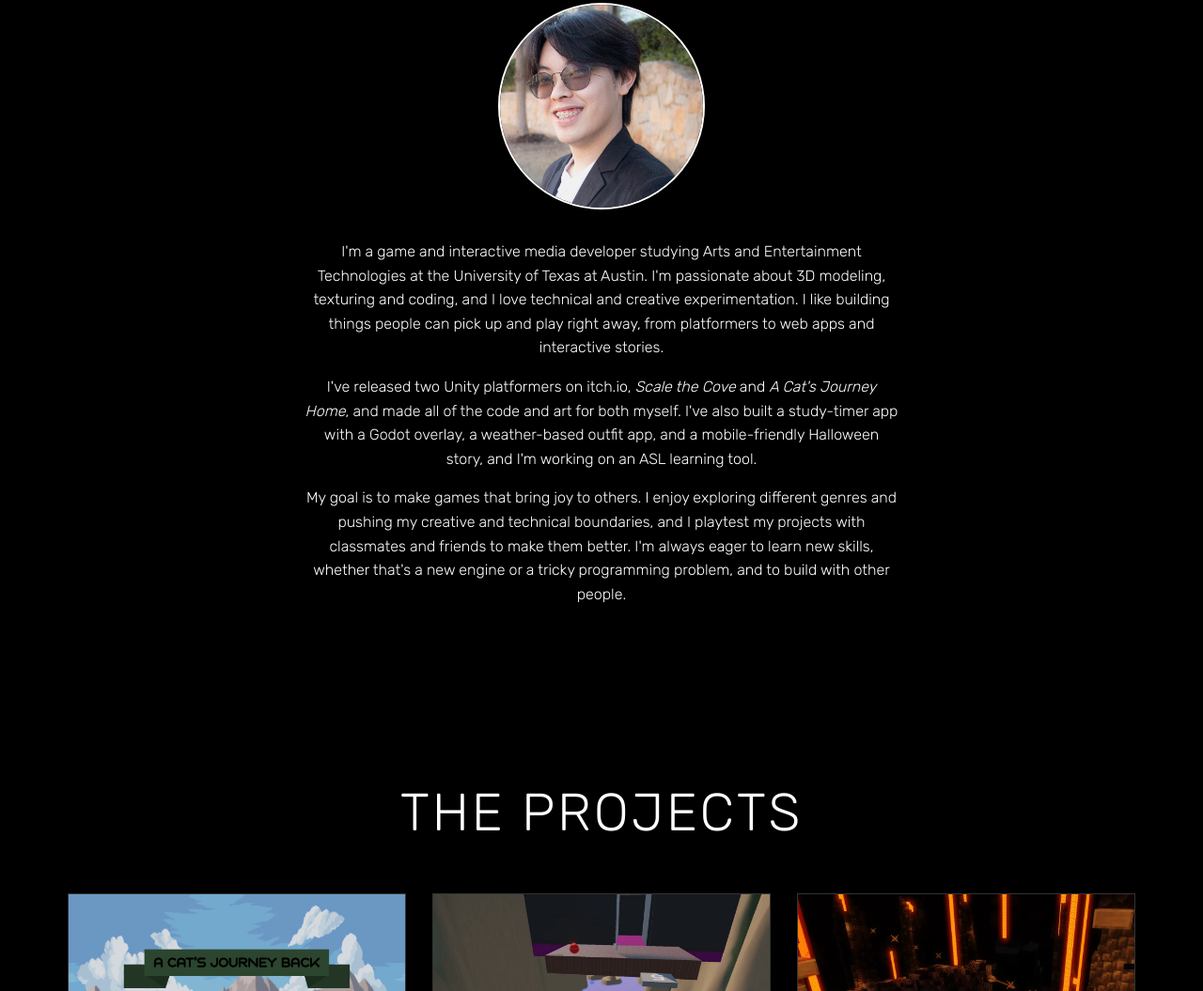
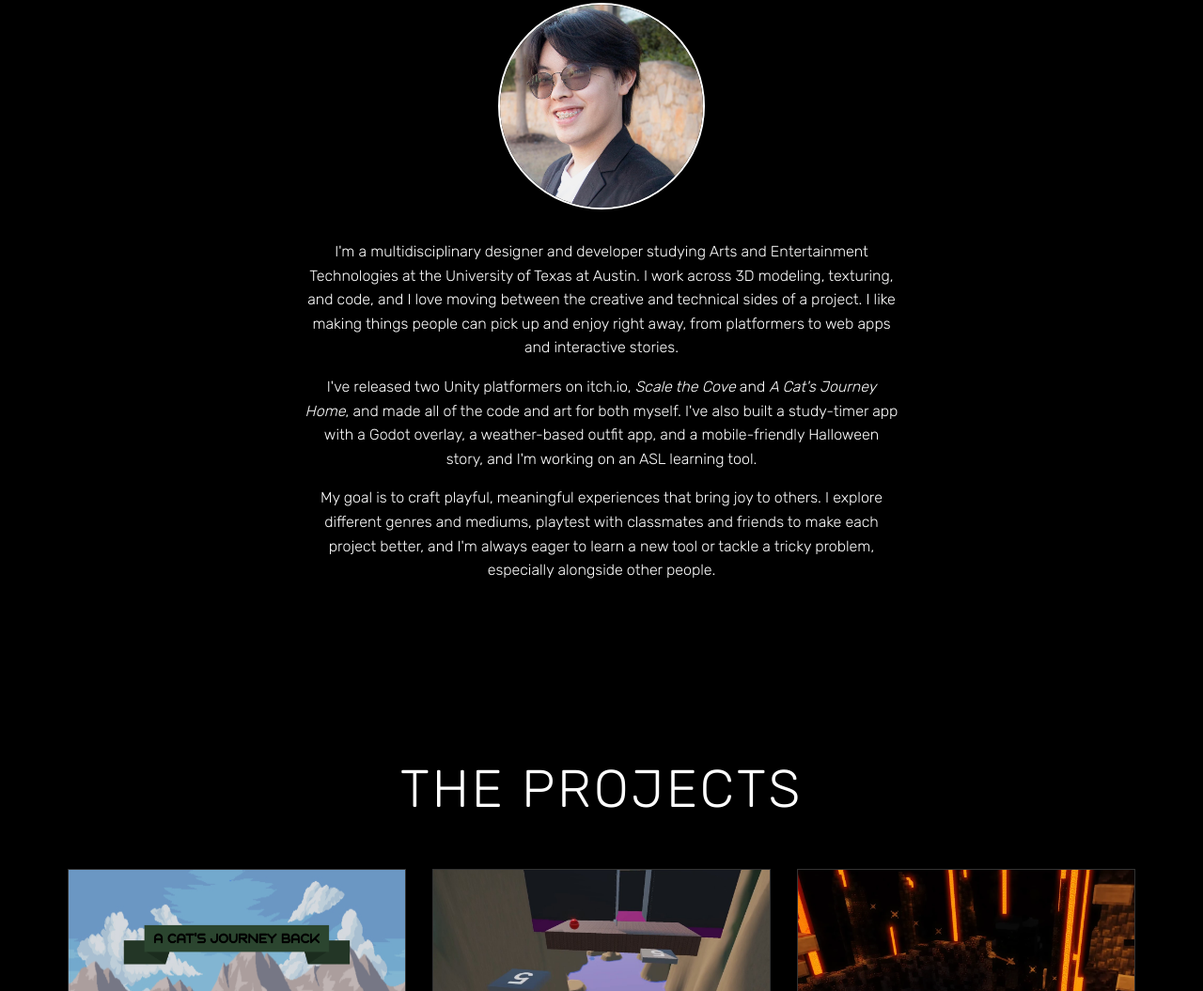
Before and after one commit to TristanTengGH2/tristantenggh2.github.io, a plain HTML site: page index.html in a window 1280 px wide. Shown: the part 825-1880 px from the top of the page at 94% size. Drawn offline with Linux system fonts and the light colour scheme.

Commit message:
Update about section
Co-Authored-By: Claude Sonnet 5.5 <noreply@anthropic.com>
Claude-Session: https://claude.ai/code/session_017LjVAjxEYt9rRVLbKudPg4

```diff
--- a/index.html
+++ b/index.html
@@ -30,9 +30,9 @@
     <section id="about" class="narrow">
       <h2>ABOUT</h2>
       <img class="portrait" src="assets/tristan.jpg" alt="Portrait of Tristan Teng" width="220" height="220">
-      <p>I'm a game and interactive media developer studying Arts and Entertainment Technologies at the University of Texas at Austin. I'm passionate about 3D modeling, texturing and coding, and I love technical and creative experimentation. I like building things people can pick up and play right away, from platformers to web apps and interactive stories.</p>
+      <p>I'm a multidisciplinary designer and developer studying Arts and Entertainment Technologies at the University of Texas at Austin. I work across 3D modeling, texturing, and code, and I love moving between the creative and technical sides of a project. I like making things people can pick up and enjoy right away, from platformers to web apps and interactive stories.</p>
       <p>I've released two Unity platformers on itch.io, <em>Scale the Cove</em> and <em>A Cat's Journey Home</em>, and made all of the code and art for both myself. I've also built a study-timer app with a Godot overlay, a weather-based outfit app, and a mobile-friendly Halloween story, and I'm working on an ASL learning tool.</p>
-      <p>My goal is to make games that bring joy to others. I enjoy exploring different genres and pushing my creative and technical boundaries, and I playtest my projects with classmates and friends to make them better. I'm always eager to learn new skills, whether that's a new engine or a tricky programming problem, and to build with other people.</p>
+      <p>My goal is to craft playful, meaningful experiences that bring joy to others. I explore different genres and mediums, playtest with classmates and friends to make each project better, and I'm always eager to learn a new tool or tackle a tricky problem, especially alongside other people.</p>
     </section>
 
     <section id="projects">
```
